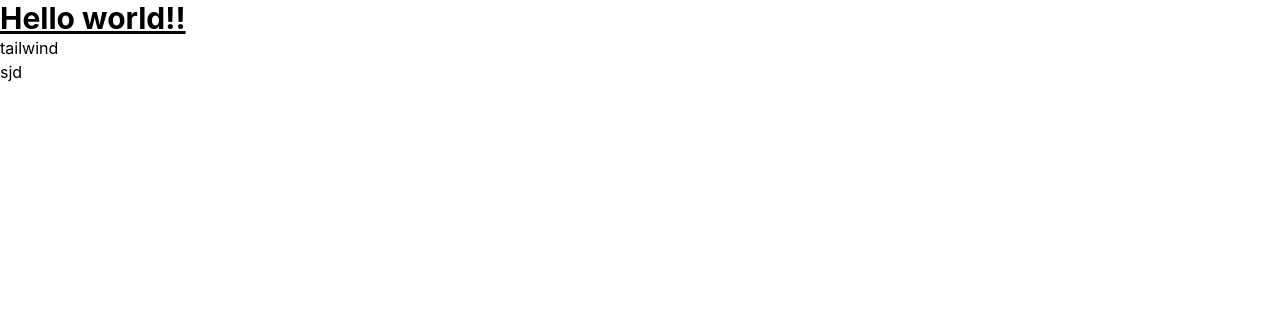
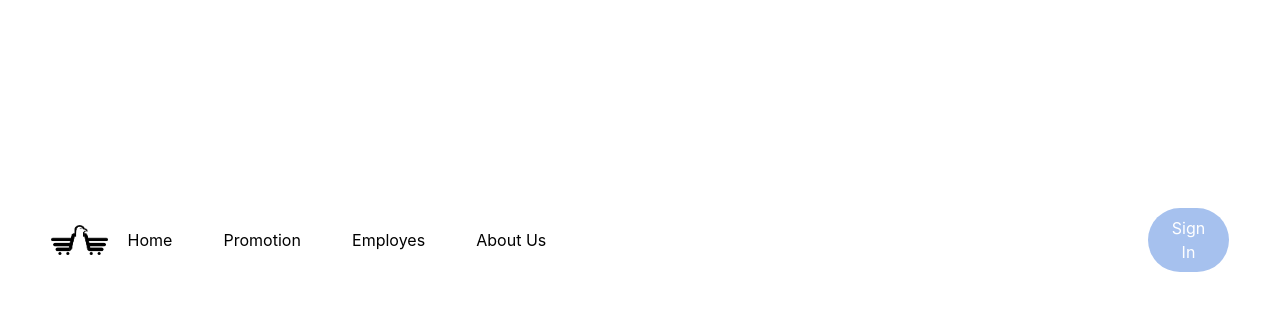
Before and after one commit to UmiduKaushika97/SUPERMARKETAPP, a React (Vite) app: page / in a window 1280 px wide. Shown: the top 310 px of the page. Built offline with nearby package versions, Linux system fonts and the light colour scheme.

Commit message:
navigation create

```diff
--- a/src/App.tsx
+++ b/src/App.tsx
@@ -1,20 +1,13 @@
-import { useState } from 'react'
-import heroImg from './assets/hero.png'
-import reactLogo from './assets/react.svg'
-import viteLogo from './assets/vite.svg'
+
 import './App.css'
+import MainNavBar from './components/MainNavBar'
 
 function App() {
-  const [count, setCount] = useState(0)
+
 
   return (
     <>
-     <h1 className="text-3xl font-bold underline">
-    Hello world!!
-  </h1>
-
-  <h2>tailwind</h2>
-  <p>sjd</p>
+     <MainNavBar/>
     </>
 
 
--- /dev/null
+++ b/src/components/MainNavBar.tsx
@@ -0,0 +1,45 @@
+import React from 'react'
+import Navimage from '../Images/imagesgrand.png'
+
+const MainNavBar = () => {
+  return (
+    <>
+      <header className='bg-white'>
+        <nav className='flex justify-between items-center w-[92%] mx-auto'>
+          <div>
+            <img src={Navimage} className='w-16'/>
+          </div>
+
+          <div className='md:static absolute min-h-[60vh] left-0 top-[9%] w-full flex items-center px-5 '>
+            <ul className='flex md:flex-row flex-col md:items-center md:gap-[4vw] gap-8'>
+
+              <li>
+                <a className='hover:text-gray-500' href=''> Home</a>
+              </li>
+
+              <li>
+                <a className='hover:text-gray-500' href=''> Promotion </a>
+              </li>
+
+              <li>
+                <a className='hover:text-gray-500' href=''> Employes </a>
+              </li>
+
+              <li>
+                <a className='hover:text-gray-500' href=''> About Us</a>
+              </li>
+            </ul>
+
+          </div>
+
+          <div>
+            <button className='bg-[#a6c1ee] text-white px-5 py-2 rounded-full hover:bg-[#87acec]'>Sign In</button>
+          </div>
+
+        </nav>
+      </header>
+    </>
+  )
+}
+
+export default MainNavBar
```
Also changed, not shown: src/Images/imagesgrand.png (added).
